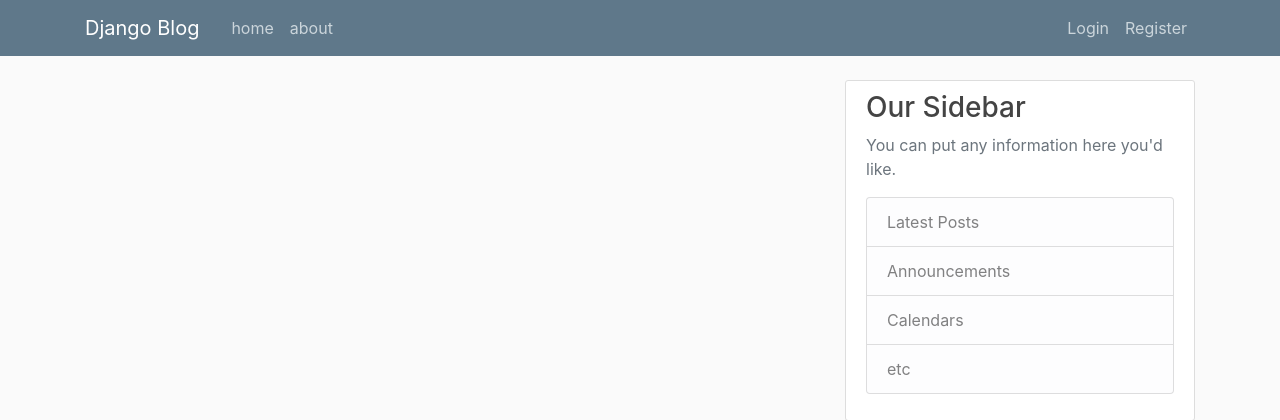
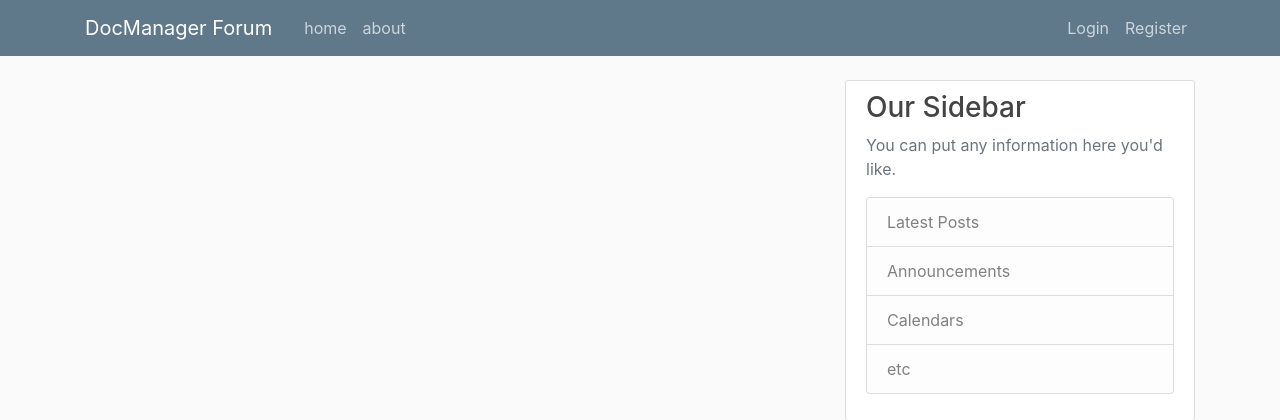
Before and after one commit to ikr33/boxManager, a Django app: page / in a window 1280 px wide. Shown: the top 420 px of the page. Run offline with Django 3.2, Linux system fonts and the light colour scheme; data that the repository does not hold is empty; parts of the project's set-up code (start-up, migrations or seed data) failed here and were passed over; some libraries are stand-ins or nearby versions.

Commit message:
fresh database and changed the title

```diff
--- a/blog/templates/blog/base.html
+++ b/blog/templates/blog/base.html
@@ -22,7 +22,7 @@
 <header class="site-header">
     <nav class="navbar navbar-expand-md navbar-dark bg-steel fixed-top">
         <div class="container">
-            <a class="navbar-brand mr-4" href="{% url 'blog-home' %}">Django Blog</a>
+            <a class="navbar-brand mr-4" href="{% url 'blog-home' %}">DocManager Forum</a>
             <button class="navbar-toggler" type="button" data-toggle="collapse" data-target="#navbarToggle"
                     aria-controls="navbarToggle" aria-expanded="false" aria-label="Toggle navigation">
                 <span class="navbar-toggler-icon"></span>
```
Also changed, not shown: db.sqlite3.
